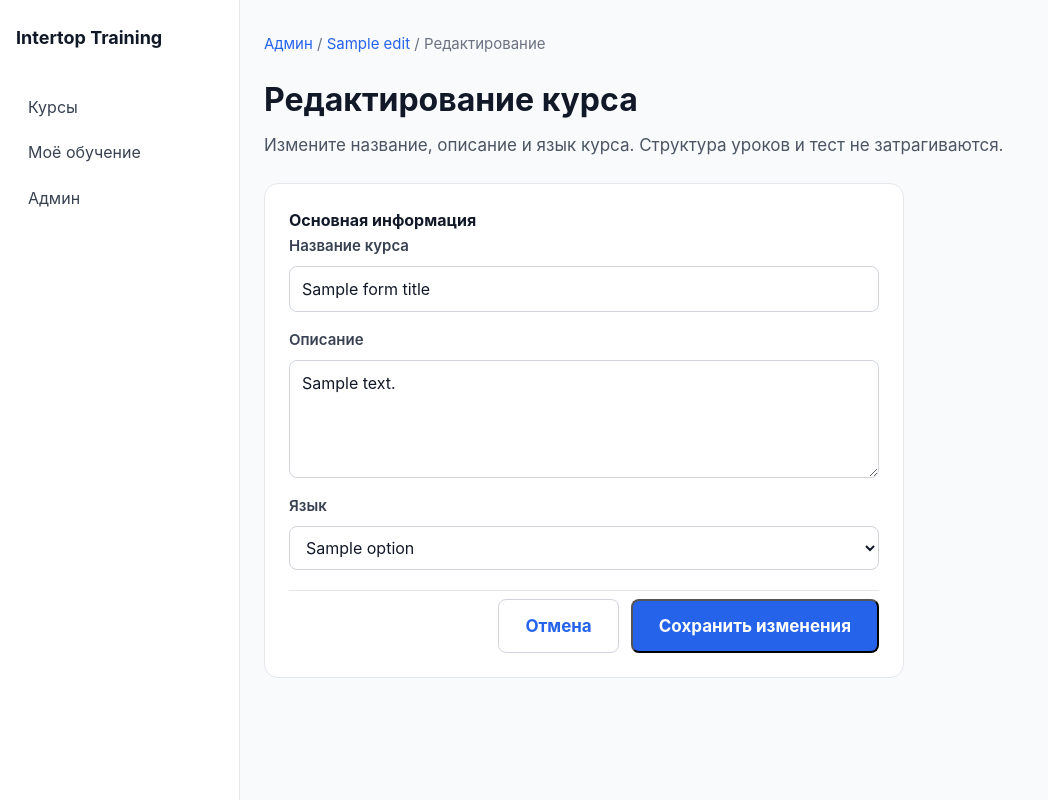
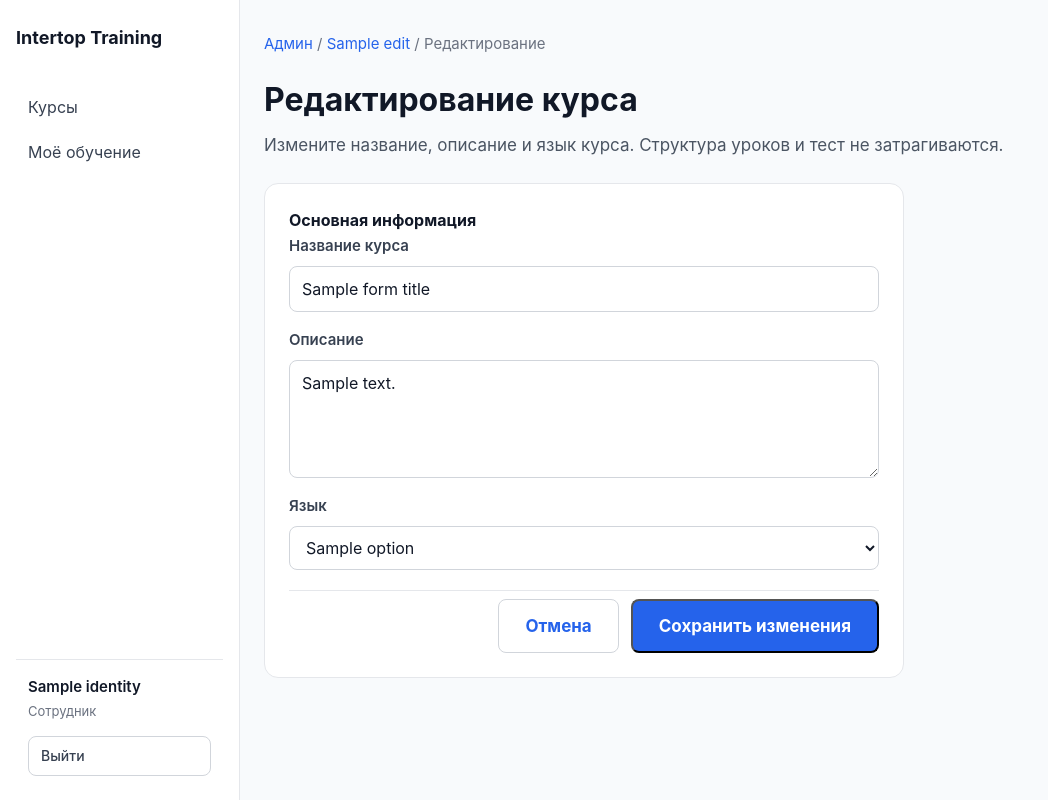
Before and after one commit to maks1111111111/intertop_training, a Python web app: template app/web/templates/admin_course_edit.html in a window 1280 px wide. Shown: the whole page, without its empty margins (0-1048 px from the left). Run offline with Jinja, Linux system fonts and the light colour scheme; the template is opened without the code that fills it: most values are stand-ins (such as "Sample title", 1, 10 or a date in 2020).

Commit message:
feat(web): add identity-aware sidebar navigation

```diff
--- a/app/web/static/css/app.css
+++ b/app/web/static/css/app.css
@@ -3825,3 +3825,63 @@ a:focus-visible,
         padding: 1.25rem 1rem 2rem;
     }
 }
+
+/* Authenticated sidebar account */
+
+.sidebar {
+    display: flex;
+    flex-direction: column;
+}
+
+.sidebar-nav {
+    flex: 0 0 auto;
+}
+
+.sidebar-account {
+    margin-top: auto;
+    padding: 1rem 0.75rem 0;
+    border-top: 1px solid #e5e7eb;
+}
+
+.sidebar-account-company {
+    color: #111827;
+    font-size: 0.9375rem;
+    font-weight: var(--font-weight-semibold);
+    line-height: var(--line-height-snug);
+    overflow-wrap: anywhere;
+}
+
+.sidebar-account-role {
+    margin-top: 0.25rem;
+    color: #6b7280;
+    font-size: 0.8125rem;
+    line-height: var(--line-height-snug);
+}
+
+.sidebar-logout-form {
+    margin-top: 0.875rem;
+}
+
+.sidebar-logout {
+    width: 100%;
+    padding: 0.5rem 0.75rem;
+    border: 1px solid #d1d5db;
+    border-radius: 0.5rem;
+    background: #ffffff;
+    color: #374151;
+    font: inherit;
+    font-size: 0.875rem;
+    font-weight: var(--font-weight-medium);
+    text-align: left;
+    cursor: pointer;
+}
+
+.sidebar-logout:hover {
+    background: #f9fafb;
+    border-color: #9ca3af;
+}
+
+.sidebar-logout:focus-visible {
+    outline: 2px solid #2563eb;
+    outline-offset: 2px;
+}
--- a/app/web/templates/base.html
+++ b/app/web/templates/base.html
@@ -12,6 +12,7 @@
             <div class="brand">
                 <a href="/courses" class="brand-link">Intertop Training</a>
             </div>
+            {% if identity %}
             <nav class="sidebar-nav">
                 <a href="/courses" class="nav-link{% if active_nav == 'courses' %} is-active{% endif %}">
                     Курсы
@@ -19,10 +20,34 @@
                 <a href="/dashboard" class="nav-link{% if active_nav == 'dashboard' %} is-active{% endif %}">
                     Моё обучение
                 </a>
+                {% if identity.role in ("manager", "admin") %}
                 <a href="/admin" class="nav-link{% if active_nav == 'admin' %} is-active{% endif %}">
                     Админ
                 </a>
+                {% endif %}
             </nav>
+
+            <div class="sidebar-account">
+                <div class="sidebar-account-company">
+                    {{ identity.company_name }}
+                </div>
+
+                <div class="sidebar-account-role">
+                    {% if identity.role == "admin" %}
+                    Администратор
+                    {% elif identity.role == "manager" %}
+                    Менеджер
+                    {% else %}
+                    Сотрудник
+                    {% endif %}
+                </div>
+
+                <form method="post" action="/logout" class="sidebar-logout-form">
+                    <button type="submit" class="sidebar-logout">Выйти</button>
+                </form>
+            </div>
+
+            {% endif %}
         </aside>
         <main class="main">
             {% block content %}{% endblock %}
```
Also changed, not shown: app/web/router.py (+21 -2 lines), tests/web/test_dashboard.py (+6 -1 lines), tests/web/test_web_sidebar_identity.py (added, +101 -0 lines), tests/web/test_web_ui.py (+13 -2 lines).
